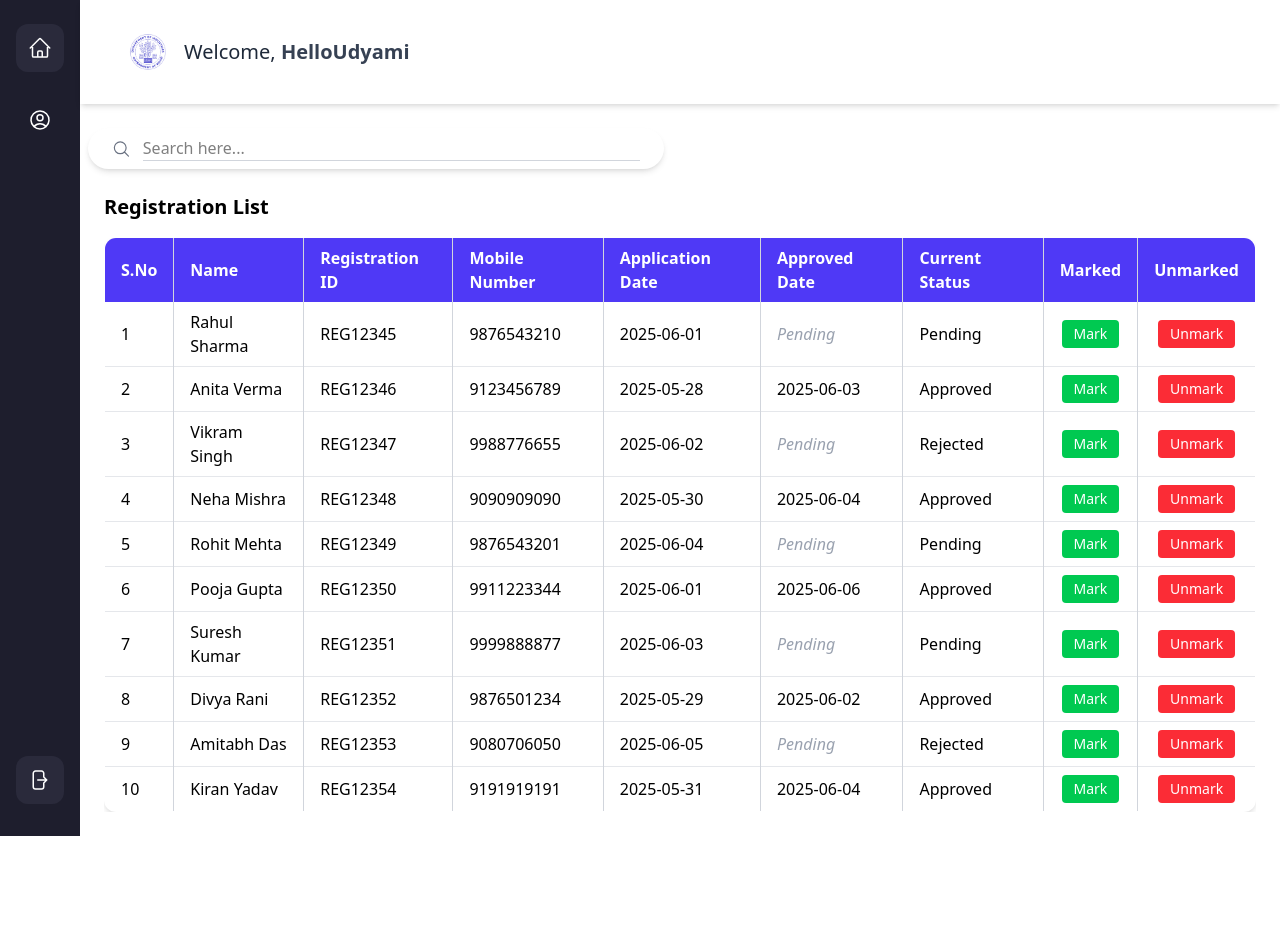
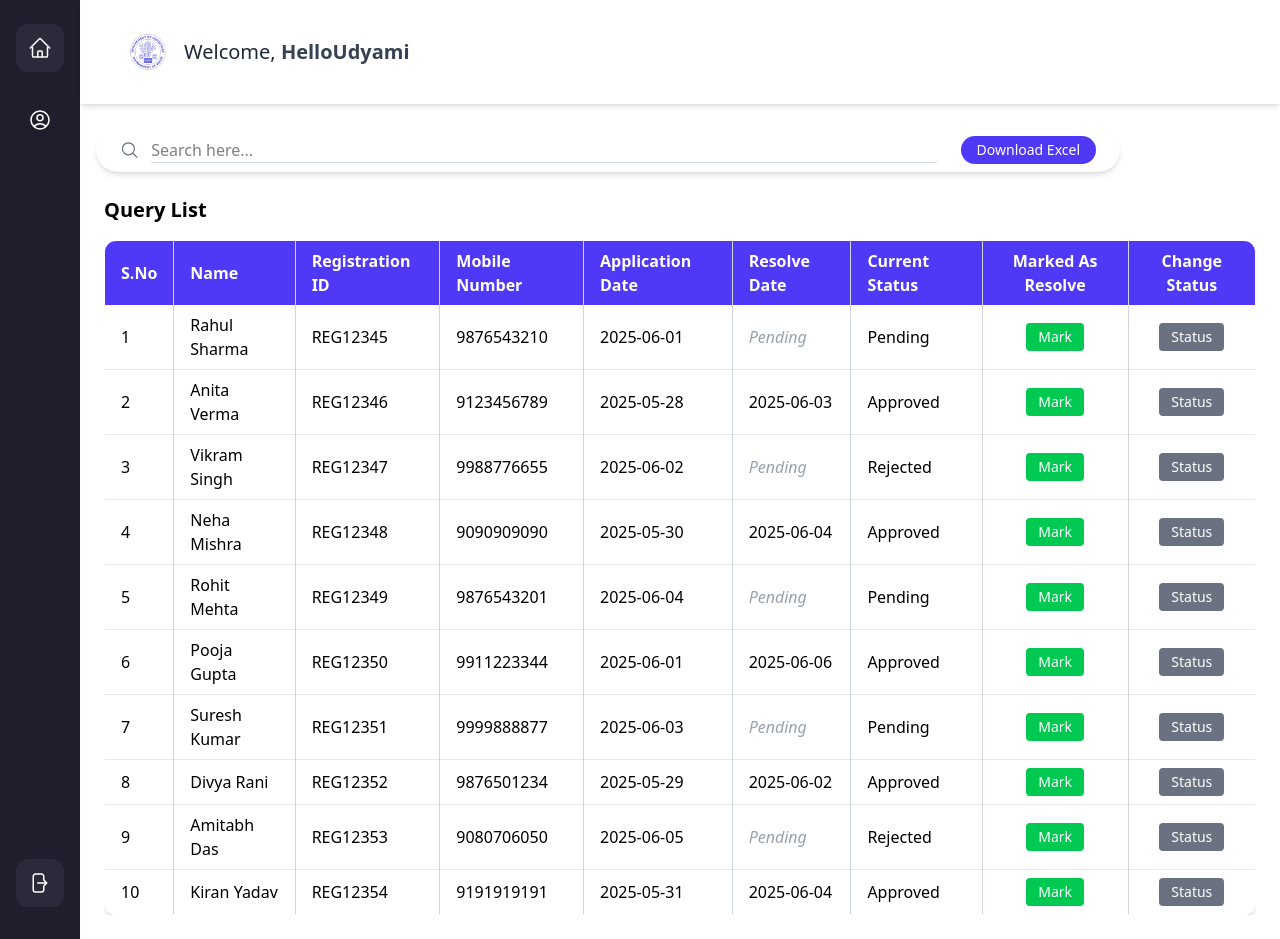
Before and after one commit to k20manish/Udyami_Bot, a React (Vite) app: page /Registration_Page in a window 1280 px wide. Before the commit the page ends 836 px from the top, so only its background shows below. Built offline with nearby package versions, Linux system fonts and the light colour scheme; the HTML template or start-up script is replaced by a standard one.

Commit message:
modify in the registration page applying download button

```diff
--- a/package.json
+++ b/package.json
@@ -13,6 +13,7 @@
     "@heroicons/react": "^2.2.0",
     "@tailwindcss/vite": "^4.1.5",
     "aos": "^2.3.4",
+    "file-saver": "^2.0.5",
     "lucide-react": "^0.503.0",
     "motion": "^12.9.4",
     "react": "^19.0.0",
@@ -21,7 +22,8 @@
     "react-markdown": "^10.1.0",
     "react-router-dom": "^7.5.3",
     "react-scroll": "^1.9.3",
-    "tailwindcss": "^4.1.5"
+    "tailwindcss": "^4.1.5",
+    "xlsx": "^0.18.5"
   },
   "devDependencies": {
     "@eslint/js": "^9.22.0",
--- a/src/component/Registration_List.jsx
+++ b/src/component/Registration_List.jsx
@@ -98,7 +98,7 @@ const Registration_List = () => {
 
   return (
     <div className="p-6">
-      <h2 className="text-xl font-bold mb-4">Registration List</h2>
+      <h2 className="text-xl font-bold mb-4">Query List</h2>
       <div className="overflow-x-auto">
         <table className="min-w-full bg-white rounded-xl shadow-md border border-gray-300 border-collapse overflow-hidden">
   <thead className="bg-indigo-600 text-white">
@@ -108,10 +108,10 @@ const Registration_List = () => {
       <th className="px-4 py-2 text-left border-r border-gray-300">Registration ID</th>
       <th className="px-4 py-2 text-left border-r border-gray-300">Mobile Number</th>
       <th className="px-4 py-2 text-left border-r border-gray-300">Application Date</th>
-      <th className="px-4 py-2 text-left border-r border-gray-300">Approved Date</th>
+      <th className="px-4 py-2 text-left border-r border-gray-300">Resolve Date</th>
       <th className="px-4 py-2 text-left border-r border-gray-300">Current Status</th>
-      <th className="px-4 py-2 text-center border-r border-gray-300">Marked</th>
-      <th className="px-4 py-2 text-center border-r border-gray-300">Unmarked</th>
+      <th className="px-4 py-2 text-center border-r border-gray-300">Marked As Resolve</th>
+      <th className="px-4 py-2 text-center border-r border-gray-300">Change Status</th>
     </tr>
   </thead>
   <tbody>
@@ -132,8 +132,8 @@ const Registration_List = () => {
           </button>
         </td>
         <td className="px-4 py-2 text-center border-r border-gray-300">
-          <button className="bg-red-500 text-white px-3 py-1 rounded hover:bg-red-600 text-sm">
-            Unmark
+          <button className="bg-gray-500 text-white px-3 py-1 rounded hover:bg-gray-600 text-sm">
+            Status
           </button>
         </td>
       </tr>
--- a/src/component/Registration_Navbar.jsx
+++ b/src/component/Registration_Navbar.jsx
@@ -1,11 +1,14 @@
 import React, { useState, useEffect, useRef } from "react";
 import { MagnifyingGlassIcon } from "@heroicons/react/24/outline";
+import * as XLSX from "xlsx";
+import { saveAs } from "file-saver";
 
 const Registration_Navbar = () => {
   const [dropdownOpen, setDropdownOpen] = useState(false);
   const dropdownRef = useRef();
 
-  // Close dropdown on outside click
+
+
   useEffect(() => {
     const handleClickOutside = (event) => {
       if (dropdownRef.current && !dropdownRef.current.contains(event.target)) {
@@ -16,17 +19,42 @@ const Registration_Navbar = () => {
     return () => document.removeEventListener("mousedown", handleClickOutside);
   }, []);
 
+  const handleDownload = () => {
+    const worksheet = XLSX.utils.json_to_sheet(dummyData);
+    const workbook = XLSX.utils.book_new();
+    XLSX.utils.book_append_sheet(workbook, worksheet, "Registrations");
+
+    const excelBuffer = XLSX.write(workbook, {
+      bookType: "xlsx",
+      type: "array",
+    });
+
+    const file = new Blob([excelBuffer], {
+      type: "application/vnd.openxmlformats-officedocument.spreadsheetml.sheet",
+    });
+
+    saveAs(file, "registration_list.xlsx");
+  };
+
   return (
-    <div className="max-w-xl mx-2 mt-6 px-6 py-2 bg-white shadow-md rounded-full flex items-start justify-start">
-      {/* Left: Search */}
-      <div className="flex items-center gap-3 w-full">
+    <div className="mt-6 mx-4 flex items-center justify-between bg-white shadow-md px-6 py-2 rounded-full w-full max-w-5xl">
+      {/* Search Box */}
+      <div className="flex items-center gap-3 flex-grow">
         <MagnifyingGlassIcon className="h-5 w-5 text-gray-500" />
         <input
           type="text"
           placeholder="Search here..."
-          className="w-full border-b border-gray-300 focus:outline-none focus:border-blue-500 "
+          className="w-full border-b border-gray-300 focus:outline-none focus:border-blue-500"
         />
       </div>
+
+      {/* Download Excel Button */}
+      <button
+        onClick={handleDownload}
+        className="ml-6 px-4 py-1 bg-indigo-600 text-white rounded-full text-sm hover:bg-indigo-700"
+      >
+        Download Excel
+      </button>
     </div>
   );
 };
```
Also changed, not shown: 1 other file (tests, documents, lock files or other folders).
